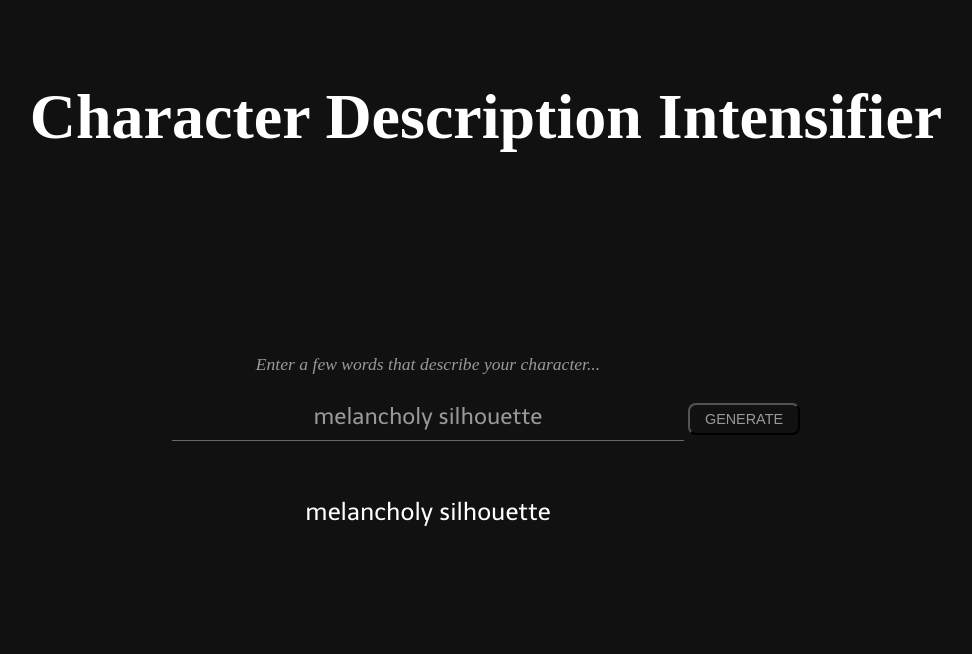
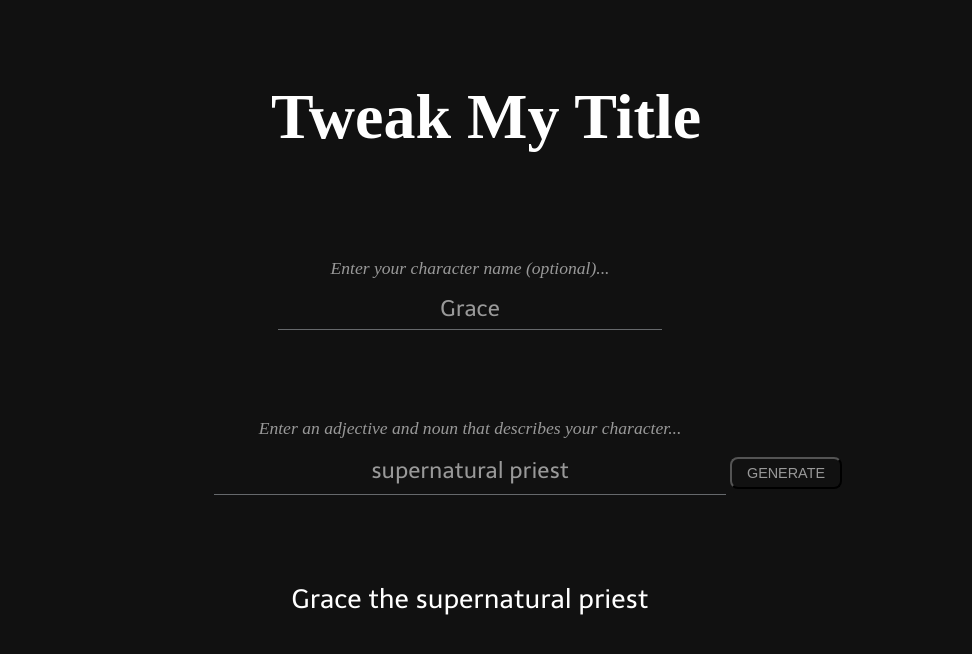
Before and after one commit to graceannwang/Tweak-My-Title, a plain HTML site: page index.html in a window 1280 px wide. Both pictures are taken after a click on the input "GENERATE". Shown: the whole page, without its empty margins (154-1126 px from the left). Drawn offline with Linux system fonts and the light colour scheme; no server answers.

Commit message:
added option to include original name

```diff
--- a/index.html
+++ b/index.html
@@ -1,26 +1,34 @@
 <!DOCTYPE html>
 <html>
 	<head>
-		<title>Character Description Intensifer</title>
+		<title>Tweak My Title</title>
 		<script src="script.js"></script>
 		<link rel="stylesheet" href="style.css">
 	</head>
 	<body>
 		<div id="container">
 			<div id="innerContainer">
-				<h1 id="title" class="whiteText">Character Description Intensifier</h1>
+				<h1 id="title" class="whiteText">Tweak My Title</h1>
 
 				<div id="inputAndResult">
 					<div id="inputContainer">
-						<p id="instructions" class="whiteText">
-							Enter a few words that describe your character...
+						<p class="instructions" class="whiteText">
+							Enter your character name (optional)...
 						</p>
-						<div id="inputAndSubmission">
-							<input type="text" id="inputField" value="goblin slayer"></input>
+						<input type="text" class="inputField" id="origCharNameField"></input>
+						<p class="instructions" class="whiteText">
+							Enter an adjective and noun that describes your character...
+						</p>
+						<div id="descrAndSubmission">
+							<input type="text" class="inputField" id="charDescrField" value="goblin slayer"></input>
 							<script>
-								document.getElementById("inputField").value = randSampleName();
-								const inputBox = document.getElementById("inputField");
-								inputBox.addEventListener("keydown",
+								const charName = document.getElementById("origCharNameField");
+								const charDescr = document.getElementById("charDescrField");
+								charName.value = randSampleName();
+								charDescr.value = randSampleDescr();
+								charDescr.addEventListener("keydown",
+									(event) => {if(event.keyCode == 13) {buttonClick();}})
+								charName.addEventListener("keydown",
 									(event) => {if(event.keyCode == 13) {buttonClick();}})
 							</script>
 							<span id="generateButtonContainer">
@@ -32,10 +40,10 @@
 					<p id="moreInstructions" class="whiteText">
 						What does your character do? <br>
 						What is your character defined by? <br>
-						Describe your character in 2-3 words. <br>
-						The more succinct, the better.
+						Describe your character in 2-3 words, <br>
+						preferrably with an adjective or two followed by a noun.
 					</p>
-					<p id="charName" class="whiteText"></p>
+					<p id="newCharNameField" class="whiteText"></p>
 
 				</div>
 			</div>
--- a/script.js
+++ b/script.js
@@ -3,8 +3,8 @@ let newSentArr;
 let arrLength;
 
 async function buttonClick() {
-	const origSentence = document.getElementById("inputField").value;
-	origSentArr = origSentence.split(" ");
+	const charDescrField = document.getElementById("charDescrField").value;
+	origSentArr = charDescrField.split(" ");
 	arrLength = origSentArr.length;
 	newSentArr = new Array(arrLength);
 
@@ -41,22 +41,47 @@ async function getSynonym(word) {
 }
 
 function printArr(arr) {
-	let newSent = "";
+	let newCharDescr = "";
 	for(var i = 0; i < arrLength; i++) {
-		newSent += arr[i] + " ";
+		newCharDescr += arr[i] + " ";
 	}
-	document.getElementById("moreInstructions").innerHTML = "";
-	document.getElementById("moreInstructions").style.paddingTop = 0;
-	document.getElementById("charName").innerHTML = newSent;
+
+	const moreInstructions = document.getElementById("moreInstructions");
+	moreInstructions.innerHTML = "";
+	moreInstructions.style.paddingTop = 0;
+
+	const origCharName = document.getElementById("origCharNameField").value.trim();
+	const newCharName = document.getElementById("newCharNameField");
+
+	if(!origCharName) {
+		newCharName.innerHTML = newCharDescr;
+	} else {
+		newCharName.innerHTML = origCharName + " the " + newCharDescr;
+	}
 }
 
 const sampleNames =
+	["Apollo",
+	"Mercury",
+	"Venus",
+	"Gaea",
+	"Mars",
+	"Jupiter",
+	"Saturn",
+	"Uranus",
+	"Neptune",
+	"Pluto",
+	"Athena",
+	"Grace"];
+
+
+const sampleDescriptions =
 	["goblin slayer",
 	"dragon slayer",
 	"merciless villain",
 	"fairy lord",
 	"fairy hunter",
-	"dancing nymph",
+	"dancing sea nymph",
 	"sparkling good witch",
 	"girl boss",
 	"damsel in distress",
@@ -69,9 +94,19 @@ const sampleNames =
 	"cosmic sailor",
 	"cackling wench",
 	"melancholy silhouette",
-	"Lonely Viper"];
+	"Lonely Viper",
+	"heart breaker",
+	"bright eyed goddess",
+	"swift messenger",
+	"red haird warlord",
+	"giver of dreams"];
 
 function randSampleName() {
 	const index = Math.floor(Math.random() * sampleNames.length);
 	return sampleNames[index];
 }
+
+function randSampleDescr() {
+	const index = Math.floor(Math.random() * sampleDescriptions.length);
+	return sampleDescriptions[index];
+}
--- a/style.css
+++ b/style.css
@@ -8,6 +8,7 @@
 html, body {
   height: 100%;
   background: #111;
+  overflow: hidden;
 }
 
 #container{
@@ -22,32 +23,30 @@ html, body {
 }
 
 #title {
-	padding: 10vh 0vh 25vh;
+	padding: 10vh 0vh 13vh;
 	font-size: 5vw;
 }
 
 #inputAndResult {
-	padding-right: 14.5vh;
+	padding-right: 4vh;
 }
 
-#instructions {
+.instructions {
 	font-size: 2.2vh;
 	font-style: italic;
 	color: #999;
 	padding-bottom: 1vh;
 }
 
-#inputAndSubmission {
+#descrAndSubmission {
 	padding-left: 14.5vh;
 }
 
-#inputField {
-	width: 40vw;
+.inputField {
 	background: transparent;
 	border-style: none none solid none;
 	border-bottom: 1px solid #66696C;
 	transition: border-bottom 1s;
-	padding: 20px 0px 10px;
 	font-size: 2.8vh;
 	font-family: "Telex", sans-seriff;
 	font-weight: lighter;
@@ -55,12 +54,24 @@ html, body {
 	text-align: center;
 }
 
-#inputField:focus {
+.inputField:focus {
 	outline:none;
 }
 
-#inputField:hover {
+.inputField:hover {
 	border-bottom: 1px solid white;
+}
+
+#origCharNameField {
+	width: 30vw;
+	padding: 8px 0px 7px;
+	padding: none;
+	margin-bottom: 11vh;
+}
+
+#charDescrField {
+	width: 40vw;
+	padding: 10px 0px 10px;
 }
 
 #generateButton {
@@ -84,9 +95,9 @@ html, body {
 	padding-top: 4vh;
 }
 
-#charName {
-	font-size: 3.0vh;
+#newCharNameField {
+	font-size: 3.3vh;
 	font-family: "Telex", sans-seriff;
 	font-weight: lighter;
-	padding-top: 7vh;
+	margin-top: 11vh;
 }
```
Also changed, not shown: 1 other file.
